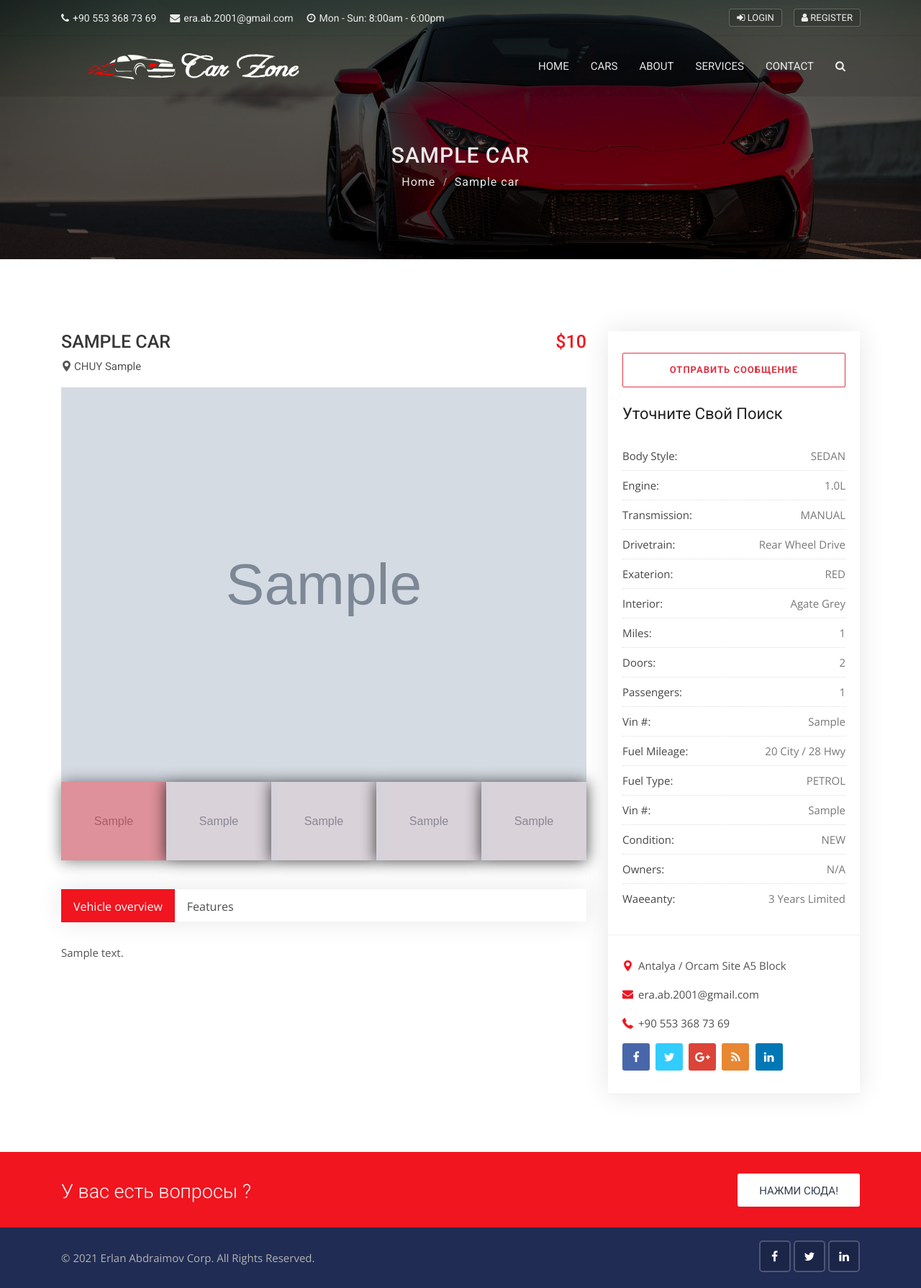
After one commit to erlankg0/car-rent-web, a Django app: page /cars/car_detail/1/ in a window 1280 px wide. The commit adds this page. Shown: the whole page at 72% size. Run offline with Django 3.2, Linux system fonts and the light colour scheme; tables that the repository leaves empty hold one stand-in row (values such as "Sample post"); grey boxes marked "Sample" are stand-in pictures; some libraries are stand-ins or nearby versions.

Commit message:
Car detail

```diff
--- a/cars/urls.py
+++ b/cars/urls.py
@@ -1,6 +1,7 @@
 from django.urls import path
-from cars.views import cars
+from cars.views import car_detail, cars
 
 urlpatterns = [
     path('', cars, name='cars'),
+    path('car_detail/<int:pk>/', car_detail, name='car_detail'),
 ]
--- a/cars/views.py
+++ b/cars/views.py
@@ -1,6 +1,16 @@
-from django.shortcuts import render
+from django.shortcuts import render, get_object_or_404
+from cars.models import Car
 
 
 def cars(request):
     return render(request, 'pages/cars.html')
+
+
 # Create your views here.
+
+def car_detail(request, pk):
+    car = get_object_or_404(Car, pk=pk)
+    context = {
+        'car': car
+    }
+    return render(request, 'cars/car_detail.html', context=context)
--- /dev/null
+++ b/templates/cars/car_detail.html
@@ -0,0 +1,401 @@
+{% extends 'base.html' %}
+{% load static %}
+{% block content %}
+    <!-- Sub banner start -->
+    <div class="sub-banner overview-bgi">
+        <div class="container breadcrumb-area">
+            <div class="breadcrumb-areas">
+                <h1>{{ car }}</h1>
+                <ul class="breadcrumbs">
+                    <li><a href="{% url 'home' %}">Home</a></li>
+                    <li class="active">{{ car }}</li>
+                </ul>
+            </div>
+        </div>
+    </div>
+    <!-- Sub Banner end -->
+    <!-- Car details page start -->
+    <div class="car-details-page content-area-6">
+        <div class="container">
+            <div class="row">
+                <div class="col-lg-8 col-md-12 col-xs-12">
+                    <div class="car-details-section">
+                        <!-- Heading start -->
+                        <div class="heading-car clearfix">
+                            <div class="pull-left">
+                                <h3>{{ car }}</h3>
+                                <h6>
+                                    <i class="flaticon-pin"></i>{{ car.state }} {{ car.city }}
+                                </h6>
+                            </div>
+                            <div class="pull-right">
+                                <h3><span>${{ car.price }}</span></h3>
+                            </div>
+                        </div>
+                        <div id="carDetailsSlider" class="carousel car-details-sliders slide mb-40">
+                            <!-- main slider carousel items -->
+                            <div class="carousel-inner">
+                                <div class="active item carousel-item" data-slide-number="0">
+                                    {% if car.car_image %}
+                                        <img src="{{ car.car_image.url }}" class="img-fluid" alt="slider-car">
+                                    {% endif %}
+                                </div>
+                                <div class="item carousel-item" data-slide-number="1">
+                                    {% if car.car_image_1 %}
+                                        <img src="{{ car.car_image_1.url }}" class="img-fluid" alt="slider-car">
+                                    {% endif %}
+                                </div>
+                                <div class="item carousel-item" data-slide-number="2">
+
+                                    {% if car.car_image_2 %}
+                                        <img src="{{ car.car_image_2.url }}" class="img-fluid" alt="slider-car">
+                                    {% endif %}
+                                </div>
+                                <div class="item carousel-item" data-slide-number="4">
+                                    {% if car.car_image_3 %}
+                                        <img src="{{ car.car_image_3.url }}" class="img-fluid" alt="slider-car">
+                                    {% endif %}
+                                </div>
+                                <div class="item carousel-item" data-slide-number="5">
+                                    {% if car.car_image_4 %}
+                                        <img src="{{ car.car_image_4.url }}" class="img-fluid" alt="slider-car">
+                                    {% else %}
+                                        <img src="/" class="img-fluid" alt="slider-car">
+                                    {% endif %}
+
+                                </div>
+                            </div>
+                            <!-- main slider carousel nav controls -->
+                            <div class="carousel-indicators-section clearfix">
+                                <ul class="carousel-indicators car-properties list-inline nav nav-justified">
+                                    <li class="list-inline-item active">
+                                        <a id="carousel-selector-0" class="selected" data-slide-to="0"
+                                           data-target="#carDetailsSlider">
+                                            <img src="{{ car.car_image.url }}" class="img-fluid" alt="small-car">
+                                        </a>
+                                    </li>
+                                    <li class="list-inline-item">
+                                        {% if car.car_image_1 %}
+                                            <a id="carousel-selector-1" data-slide-to="1"
+                                               data-target="#carDetailsSlider">
+                                                <img src="{{ car.car_image_1.url }}" class="img-fluid" alt="small-car">
+                                            </a>
+                                        {% endif %}
+
+                                    </li>
+                                    <li class="list-inline-item">
+                                        {% if car.car_image_2 %}
+                                            <a id="carousel-selector-2" data-slide-to="2"
+                                               data-target="#carDetailsSlider">
+                                                <img src="{{ car.car_image_2.url }}" class="img-fluid" alt="small-car">
+                                            </a>
+                                        {% endif %}
+                                    </li>
+                                    <li class="list-inline-item">
+                                        {% if car.car_image_3 %}
+                                            <a id="carousel-selector-3" data-slide-to="3"
+                                               data-target="#carDetailsSlider">
+                                                <img src="{{ car.car_image_3.url }}" class="img-fluid" alt="small-car">
+                                            </a>
+                                        {% endif %}
+                                    </li>
+                                    <li class="list-inline-item">
+                                        {% if car.car_image_4 %}
+                                            <a id="carousel-selector-4" data-slide-to="4"
+                                               data-target="#carDetailsSlider">
+                                                <img src="{{ car.car_image_4.url }}" class="img-fluid" alt="small-car">
+                                            </a>
+                                        {% endif %}
+                                    </li>
+                                </ul>
+                            </div>
+                        </div>
+
+                        <!-- Tabbing box start -->
+                        <div class="tabbing tabbing-box mb-40">
+                            <ul class="nav nav-tabs" id="carTab" role="tablist">
+                                <li class="nav-item">
+                                    <a class="nav-link active show" id="one-tab" data-toggle="tab" href="#one"
+                                       role="tab" aria-controls="one" aria-selected="false">Vehicle overview</a>
+                                </li>
+                                <li class="nav-item">
+                                    <a class="nav-link" id="two-tab" data-toggle="tab" href="#two" role="tab"
+                                       aria-controls="two" aria-selected="false">Features</a>
+                                </li>
+                            </ul>
+                            <div class="tab-content" id="carTabContent">
+                                <div class="tab-pane fade active show" id="one" role="tabpanel"
+                                     aria-labelledby="one-tab">
+                                    <div class="car-description mb-50">
+                                        <p>{{ car.description|safe }}</p>
+                                    </div>
+                                </div>
+                                <div class="tab-pane fade" id="two" role="tabpanel" aria-labelledby="two-tab">
+                                    <div class="features-info mb-50">
+                                        <h3 class="heading-2">Features</h3>
+                                        <div class="row">
+                                            <div class="col-lg-4 col-md-4 col-sm-4 col-xs-12">
+                                                <ul>
+                                                    {% for featur in car.features %}
+                                                        <li>
+                                                            {{ featur }}
+                                                        </li>
+                                                    {% endfor %}
+                                                </ul>
+                                            </div>
+                                        </div>
+                                    </div>
+                                </div>
+                            </div>
+                        </div>
+                    </div>
+                </div>
+                <div class="col-lg-4 col-md-12">
+                    <div class="sidebar-right">
+                        <!-- Advanced search start -->
+                        <div class="widget advanced-search d-none-992">
+                            <button class="btn btn-outline-danger bomd btn-block btn-lg" data-toggle="modal"
+                                    data-target="#inquiryModal">Отправить Сообщение
+                            </button>
+
+
+                            <br>
+                            <h3 class="sidebar-title">Уточните Свой Поиск</h3>
+                            <ul>
+                                <li>
+                                    <span>Body Style:</span>{{ car.body_style }}
+                                </li>
+                                <li>
+                                    <span>Engine:</span>{{ car.engine }}L
+                                </li>
+                                <li>
+                                    <span>Transmission:</span>{{ car.transmission }}
+                                </li>
+                                <li>
+                                    <span>Drivetrain:</span>Rear Wheel Drive
+                                </li>
+                                <li>
+                                    <span>Exaterion:</span>{{ car.color }}
+                                </li>
+                                <li>
+                                    <span>Interior:</span>Agate Grey
+                                </li>
+                                <li>
+                                    <span>Miles:</span>{{ car.miles }}
+                                </li>
+                                <li>
+                                    <span>Doors:</span>{{ car.doors }}
+                                </li>
+                                <li>
+                                    <span>Passengers:</span>{{ car.passengers }}
+                                </li>
+                                <li>
+                                    <span>Vin #:</span>{{ car.vin_no }}
+                                </li>
+                                <li>
+                                    <span>Fuel Mileage:</span>20 City / 28 Hwy
+                                </li>
+                                <li>
+                                    <span>Fuel Type:</span>{{ car.fuel_type }}
+                                </li>
+                                <li>
+                                    <span>Vin #:</span>{{ car.vin_no }}
+                                </li>
+
+                                <li>
+                                    <span>Condition:</span>{{ car.condition }}
+                                </li>
+                                <li>
+                                    <span>Owners:</span>N/A
+                                </li>
+                                <li>
+                                    <span>Waeeanty:</span>3 Years Limited
+                                </li>
+                            </ul>
+                        </div>
+
+                        <!-- Inquiry Modal -->
+                        <div class="modal fade" id="inquiryModal" role="dialog">
+                            <div class="modal-dialog">
+                                <div class="modal-content">
+                                    <div class="contact-dealer modal-header">
+                                        <!-- <h5 class="modal-title" id="inquiryModalLabel">Contact Dealer</h5> -->
+                                        <img src="{% static 'img/logos/logo-black-white.png' %}">
+                                        <button type="button" class="close" data-dismiss="modal">
+                                            <span>&times;</span>
+                                        </button>
+                                    </div>
+                                    <div class="modal-body">
+                                        <form action="#">
+                                            <div class="form-group">
+                                                <label for="name" class="col-form-label">Привет! Меня зовут ...</label>
+                                                <div class="row">
+                                                    <div class="col">
+                                                        <input type="text" name="first_name" class="form-control"
+                                                               placeholder="Имя" required>
+                                                    </div>
+                                                    <div class="col">
+                                                        <input type="text" name="last_name" class="form-control"
+                                                               placeholder="Фамилия" required>
+                                                    </div>
+                                                </div>
+                                            </div>
+                                            <div class="form-group">
+                                                <select class="form-control" id="sel1" name="customer_need">
+                                                    <option value="Меня интресует этот">Меня интресует этот
+                                                    </option>
+                                                    <option value="Я хотел бы узнать вашу лучшую цену за это">Я хотел бы
+                                                        узнать вашу лучшую цену за это
+                                                    </option>
+                                                    <option value="Я бы хотел протестировать это">Я бы хотел
+                                                        протестировать это
+                                                    </option>
+                                                    <option value="Я бы хотел получить отчет по истории для этого">Я бы
+                                                        хотел получить отчет по истории для этого report for this
+                                                    </option>
+                                                </select>
+                                            </div>
+
+                                            <div class="form-group">
+                                                <input type="text" name="car_title" class="form-control"
+                                                       value="{{ car}}." readonly>
+                                            </div>
+
+                                            <div class="form-group">
+                                                <label for="name" class="col-form-label">Я живу...</label>
+                                                <div class="row">
+                                                    <div class="col">
+                                                        <input type="text" name="city" class="form-control"
+                                                               placeholder="City" required>
+                                                    </div>
+                                                    <div class="col">
+                                                        <input type="text" name="state" class="form-control"
+                                                               placeholder="State" required>
+                                                    </div>
+                                                </div>
+                                            </div>
+
+                                            <div class="form-group">
+                                                <div class="row">
+                                                    <div class="col">
+                                                        <label for="name" class="col-form-label">You can reach me by
+                                                            email at</label>
+                                                        <input type="email" name="email" class="form-control"
+                                                               placeholder="Email Address" required>
+                                                    </div>
+                                                    <div class="col">
+                                                        <label for="phone" class="col-form-label">or by phone at</label>
+                                                        <input type="text" name="phone"
+                                                               placeholder="Phone Number (optional)"
+                                                               class="form-control">
+                                                    </div>
+                                                </div>
+                                            </div>
+
+                                            <div class="form-group">
+                                                <label for="message" class="col-form-label">Add comments</label>
+                                                <textarea name="message" class="form-control"
+                                                          placeholder="Enter your message here (optional)"></textarea>
+                                            </div>
+                                            <hr>
+                                            <input type="submit" value="Send" class="btn btn-block btn-danger">
+                                        </form>
+                                    </div>
+                                </div>
+                            </div>
+                        </div>
+                        <!-- Question start -->
+                        <div class="widget question">
+                            <ul class="contact-info">
+                                <li>
+                                    <i class="flaticon-pin"></i>Antalya / Orcam Site A5 Block
+                                </li>
+                                <li>
+                                    <i class="flaticon-mail"></i><a href="mailto:era.ab.2001@gmail.com">era.ab.2001@gmail.com</a>
+                                </li>
+                                <li>
+                                    <i class="flaticon-phone"></i><a href="tel:+0477-85x6-552">+90 553 368 73 69</a>
+                                </li>
+                            </ul>
+                            <div class="social-list clearfix">
+                                <ul>
+                                    <li><a href="#" class="facebook-bg"><i class="fa fa-facebook"></i></a></li>
+                                    <li><a href="#" class="twitter-bg"><i class="fa fa-twitter"></i></a></li>
+                                    <li><a href="#" class="google-bg"><i class="fa fa-google-plus"></i></a></li>
+                                    <li><a href="#" class="rss-bg"><i class="fa fa-rss"></i></a></li>
+                                    <li><a href="#" class="linkedin-bg"><i class="fa fa-linkedin"></i></a></li>
+                                </ul>
+                            </div>
+                        </div>
+
+                    </div>
+                </div>
+            </div>
+        </div>
+    </div>
+    <!-- Properties details page end -->
+
+{% endblock %}
+<script src="https://maps.googleapis.com/maps/api/js?key=AIzaSyB0N5pbJN10Y1oYFRd0MJ_v2g8W2QT74JE"></script>
+<script>
+    function LoadMap(propertes) {
+        var defaultLat = 40.7110411;
+        var defaultLng = -74.0110326;
+        var mapOptions = {
+            center: new google.maps.LatLng(defaultLat, defaultLng),
+            zoom: 15,
+            scrollwheel: false,
+            styles: [
+                {
+                    featureType: "administrative",
+                    elementType: "labels",
+                    stylers: [
+                        {visibility: "off"}
+                    ]
+                },
+                {
+                    featureType: "water",
+                    elementType: "labels",
+                    stylers: [
+                        {visibility: "off"}
+                    ]
+                },
+                {
+                    featureType: 'poi.business',
+                    stylers: [{visibility: 'off'}]
+                },
+                {
+                    featureType: 'transit',
+                    elementType: 'labels.icon',
+                    stylers: [{visibility: 'off'}]
+                },
+            ]
+        };
+        var map = new google.maps.Map(document.getElementById("map"), mapOptions);
+        var infoWindow = new google.maps.InfoWindow();
+        var myLatlng = new google.maps.LatLng(40.7110411, -74.0110326);
+
+        var marker = new google.maps.Marker({
+            position: myLatlng,
+            map: map
+        });
+        (function (marker) {
+            google.maps.event.addListener(marker, "click", function (e) {
+                infoWindow.setContent("" +
+                    "<div class='map-properties contact-map-content'>" +
+                    "<div class='map-content'>" +
+                    "<p class='address'>20-21 Kathal St. Tampa City, FL</p>" +
+                    "<ul class='map-properties-list'> " +
+                    "<li><i class='flaticon-phone'></i>  +0477 8556 552</li> " +
+                    "<li><i class='flaticon-phone'></i>  info@themevessel.com</li> " +
+                    "<li><a href='{% url 'home' %}'><i class='fa fa-globe'></i>  http://www.example.com</li></a> " +
+                    "</ul>" +
+                    "</div>" +
+                    "</div>");
+                infoWindow.open(map, marker);
+            });
+        })(marker);
+    }
+
+    LoadMap();
+</script>
--- a/templates/pages/include/nav_main_header.html
+++ b/templates/pages/include/nav_main_header.html
@@ -3,7 +3,7 @@
     <div class="container">
         <nav class="navbar navbar-expand-lg navbar-light">
             <a class="navbar-brand company-logo" href="{% url 'home' %}">
-                <img src="{% static 'img/logos/logo.png' %}" alt="logo">
+                <img src="{% static 'img/logos/black-logo.png' %}" alt="logo">
             </a>
             <button class="navbar-toggler" type="button" data-toggle="collapse" data-target="#navbar"
                     aria-controls="navbar" aria-expanded="false" aria-label="Toggle navigation">
```
Also changed, not shown: templates/pages/index.html (+6 -6 lines).
